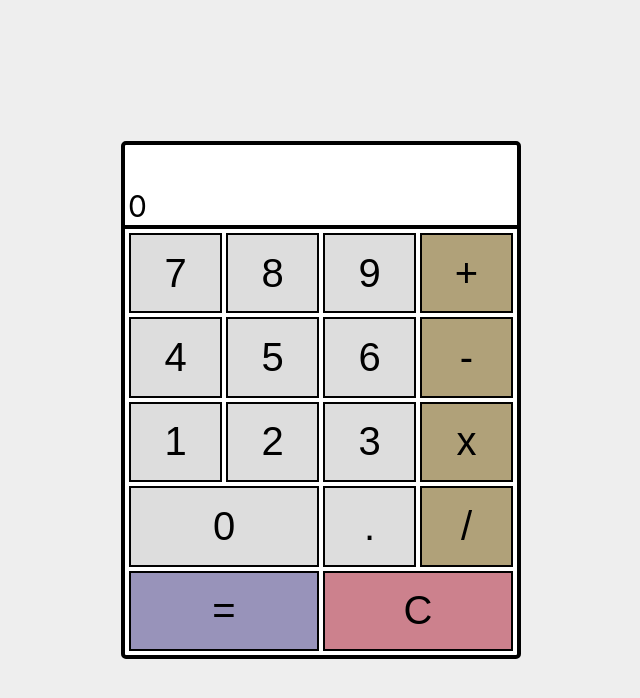
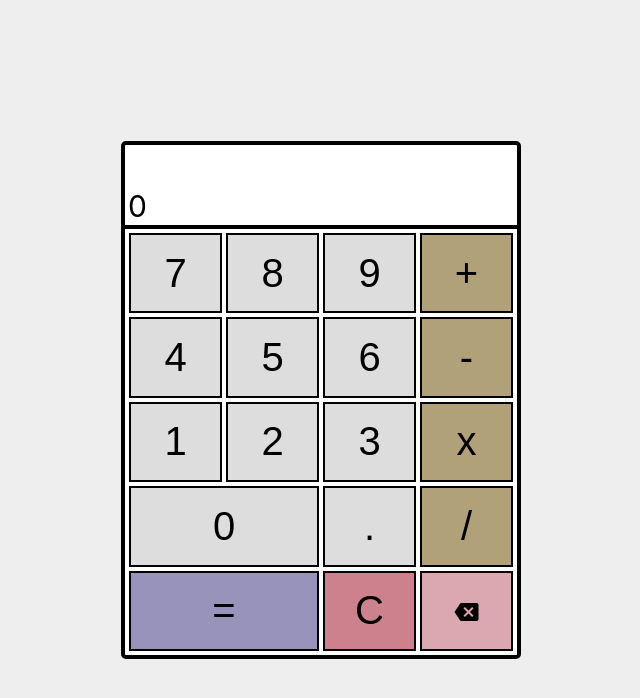
Before and after one commit to berindor/javascript-calculator, a React (Create React App) app: page / in a window 1280 px wide. Shown: the top 698 px of the page, without its empty margins (319-959 px from the left). Built offline with nearby package versions, Linux system fonts and the light colour scheme.

Commit message:
added more functionality and icon

```diff
--- a/public/index.html
+++ b/public/index.html
@@ -2,13 +2,12 @@
 <html lang="en">
   <head>
     <meta charset="utf-8" />
-    <link rel="icon" href="%PUBLIC_URL%/favicon.ico" />
+    <link rel="icon" href="%PUBLIC_URL%/Pi_icon.png" />
+    <link href="https://fonts.googleapis.com/icon?family=Material+Icons" rel="stylesheet" />
+    <!--for backspace icon-->
     <meta name="viewport" content="width=device-width, initial-scale=1" />
     <meta name="theme-color" content="#000000" />
-    <meta
-      name="description"
-      content="Web site created using create-react-app"
-    />
+    <meta name="description" content="Web site created using create-react-app" />
     <link rel="apple-touch-icon" href="%PUBLIC_URL%/logo192.png" />
     <!--
       manifest.json provides metadata used when your web app is installed on a
@@ -24,7 +23,7 @@
       work correctly both with client-side routing and a non-root public URL.
       Learn how to configure a non-root public URL by running `npm run build`.
     -->
-    <title>React App</title>
+    <title>Javascript Calculator</title>
   </head>
   <body>
     <noscript>You need to enable JavaScript to run this app.</noscript>
--- a/src/App.css
+++ b/src/App.css
@@ -2,6 +2,7 @@
   --background-operator: rgb(176, 161, 121);
   --background-equals: rgb(152, 147, 186);
   --background-clear: rgba(153, 5, 29, 0.5);
+  --background-backspace: rgba(153, 5, 29, 0.35);
 }
 
 * {
@@ -80,10 +81,6 @@ button:active {
   grid-column: 1 / 3;
 }
 
-#clear {
-  grid-column: 3 / 5;
-}
-
 .operator {
   background-color: var(--background-operator);
 }
@@ -95,3 +92,13 @@ button:active {
 .clear {
   background-color: var(--background-clear);
 }
+
+.backspace {
+  background-color: var(--background-backspace);
+}
+
+@media (max-width: 500px) {
+  #calculator {
+    width: 100%;
+  }
+}
--- a/src/App.js
+++ b/src/App.js
@@ -65,7 +65,8 @@ const buttonConfig = [
   { id: 'multiply', html: 'x', className: 'operator' },
   { id: 'divide', html: '/', className: 'operator' },
   { id: 'equals', html: '=', className: 'equals' },
-  { id: 'clear', html: 'C', className: 'clear' }
+  { id: 'clear', html: 'C', className: 'clear' },
+  { id: 'backspace', html: <i class="material-icons">backspace</i>, className: 'backspace' }
 ];
 
 const defaultState = {
@@ -110,6 +111,11 @@ class App extends React.Component {
       arr[arr.length - 1] = button;
       return arr;
     }
+    if (operators.includes(button) && arr[arr.length - 1] === '.') {
+      //'. then [+-x/] => remove '.', add [+-x/]
+      arr[arr.length - 1] = button;
+      return arr;
+    }
     if (operators.includes(button) && arr.length === 0) {
       //[] then [+-x/] => insert 0, [+-*/]
       arr.push(0, button);
@@ -128,10 +134,14 @@ class App extends React.Component {
       arr.push(0, '.');
       return arr;
     }
-    if (button === '=' && operators.includes(arr[arr.length - 1])) {
-      //[+-x/], '=' => remove [+-x/]
+    if (button === '=' && (operators.includes(arr[arr.length - 1]) || arr[arr.length - 1] === '.')) {
+      //[+-x/] or '.', '=' => remove [+-x/'.']
       arr.pop();
       arr.push('=');
+      return arr;
+    }
+    if (button === 'del' && arr.length > 0) {
+      arr.pop();
       return arr;
     }
     arr.push(button);
@@ -139,6 +149,7 @@ class App extends React.Component {
   }
 
   handleClick(button) {
+    console.log(button); //remove
     if (button === 'C') {
       this.setState({
         // tried write defaultState here, but caused problem
@@ -158,7 +169,20 @@ class App extends React.Component {
       });
       return;
     }
-    const arr = this.handleArr(button, this.state.displayArr);
+    let arr = this.state.displayArr;
+    if (typeof button === 'object') {
+      button = 'del';
+    }
+    if (button === 'del' && typeof arr[arr.length - 1] !== 'number' && arr[arr.length - 1] !== '.') {
+      arr.pop();
+      this.setState({
+        displayArr: arr,
+        firstRow: arr.join(''),
+        secondRow: ''
+      });
+      return;
+    }
+    arr = this.handleArr(button, this.state.displayArr);
     if (button === '=') {
       arr.pop();
       this.setState({
@@ -187,12 +211,23 @@ class App extends React.Component {
 
   handleKeyDown(event) {
     const validEvents = buttonConfig.map(({ html }) => html);
+    validEvents.pop();
+    validEvents.push('del');
     let button = event.key;
     if (event.key === 'Enter') {
       button = '=';
     }
     if (event.key === 'c') {
       button = 'C';
+    }
+    if (event.key === 'Backspace' || event.key === 'Delete') {
+      button = 'del';
+    }
+    if (event.key === '*') {
+      button = 'x';
+    }
+    if (event.key === ':') {
+      button = '/';
     }
     if (validEvents.includes(button)) {
       this.handleClick(button);
```
Also changed, not shown: public/Pi_icon.png (added).
